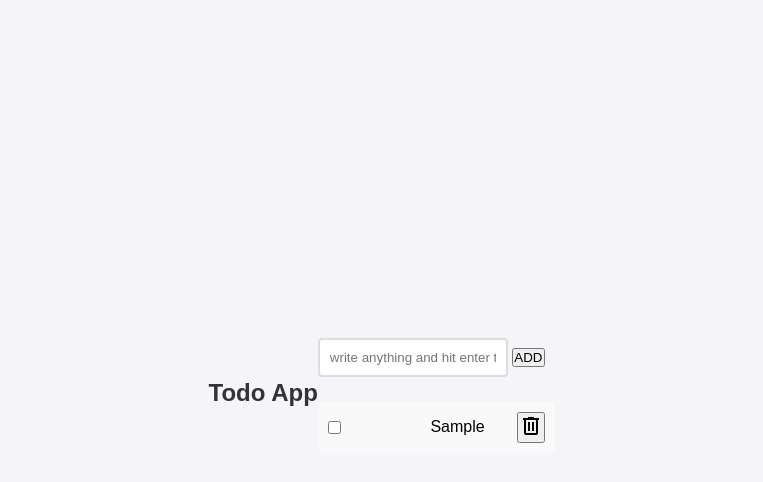
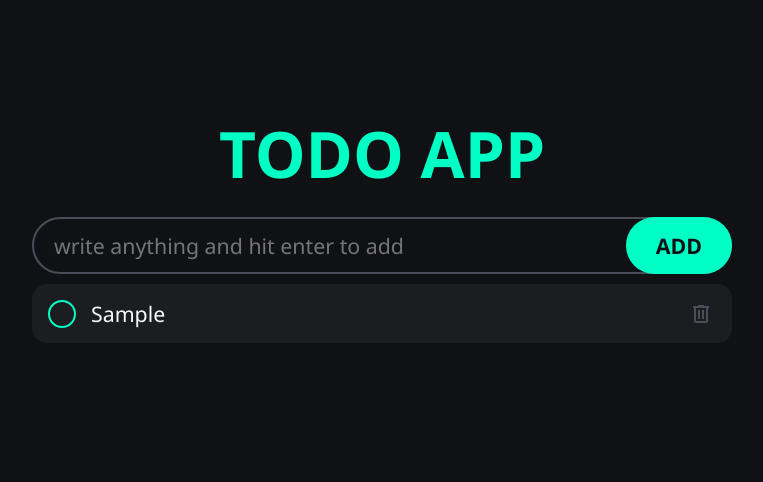
Before and after one commit to zesper11/todo-app-by-zesper, a plain HTML site: page index.html in a window 1280 px wide. Both pictures are taken after typing "Sample" into the empty fields and a click on the button "ADD". Shown: the whole page, without its empty margins (258-1021 px from the left). Drawn offline with Linux system fonts and the light colour scheme.

Commit message:
Update style.css

```diff
--- a/style.css
+++ b/style.css
@@ -1,92 +1,142 @@
-
-/* Reset some styles */
-* {
+:root{
+    --background: #101114;
+    --primary-color: #1C1D20;
+    --secondary-color: #4A4D57;
+    --accent-color: #00FFC4;
+    --text-color: #F9F9F9;
+}
+*{
     margin: 0;
     padding: 0;
+}
+html{
+  font-family: 'Segoe UI', Tahoma, Geneva, Verdana, sans-serif;
+  font-size: 16pt;
+  color: var(--text-color);
+}
+body{
+    min-height: 100vh;
+    padding: 10px;
+    background-color: var(--background);
+    display: flex;
+    flex-direction: column;
+    align-items: center;
+}
+h1{
+    margin-top: 100px;
+    margin-bottom: 20px;
+    font-size: 3rem;
+    font-weight: 800;
+    text-transform: uppercase;
+    text-align: center;
+    color: var(--accent-color);
+}
+.wrapper{
+    width: 700px;
+    max-width: 100%;
+    display: flex;
+    flex-direction: column;
+    gap: 10px;
+}
+#todo-input{
     box-sizing: border-box;
+    padding: 12px 20px;
+    width: 100%;
+    background: none;
+    border: 2px solid var(--secondary-color);
+    border-radius: 1000px;
+    font: inherit;
+    color: var(--text-color);
+    caret-color: var(--accent-color);
 }
+#todo-input:focus{
+    outline: none;
+}
+form{
+    position: relative;
+}
+#add-button{
+    position: absolute;
+    top: 0;
+    right: 0;
 
-/* Body */
-body {
-    font-family: Arial, sans-serif;
-    background-color: #f4f4f9;
+    background-color: var(--accent-color);
+    height: 100%;
+    padding: 0 30px;
+    border: none;
+    border-radius: 1000px;
+    font: inherit;
+    font-weight: 600;
+    color: var(--background);
+    cursor: pointer;
+}
+.todo{
+    margin-bottom: 10px;
+    padding: 0 16px;
+    background-color: var(--primary-color);
+    border-radius: 15px;
+    display: flex;
+    align-items: center;
+}
+.todo .todo-text{
+    padding: 15px;
+    padding-right: 0;
+    flex-grow: 1;
+    transition: 200ms ease;
+}
+.delete-button{
+    padding: 3px;
+    background: none;
+    border: none;
     display: flex;
     justify-content: center;
     align-items: center;
-    height: 100vh;
-}
-
-/* Container for the to-do app */
-.app-container {
-    background-color: #ffffff;
-    border-radius: 8px;
-    padding: 20px;
-    width: 300px;
-    box-shadow: 0 4px 8px rgba(0, 0, 0, 0.1);
-    text-align: center;
-}
-
-h1 {
-    color: #333;
-    font-size: 24px;
-    margin-bottom: 15px;
-}
-
-/* Input field and button */
-#todo-input {
-    width: 80%;
-    padding: 10px;
-    margin-bottom: 15px;
-    border: 2px solid #ddd;
-    border-radius: 4px;
-}
-
-#add-btn {
-    width: 80%;
-    padding: 10px;
-    border: none;
-    border-radius: 4px;
-    background-color: #5cb85c;
-    color: white;
-    font-size: 16px;
     cursor: pointer;
 }
-
-#add-btn:hover {
-    background-color: #4cae4c;
+.delete-button svg{
+    transition: 200ms ease;
 }
-
-/* List styling */
-ul {
-    list-style-type: none;
-    padding: 0;
+.delete-button:hover svg{
+    fill: #ff0033;
 }
-
-li {
-    background-color: #f9f9f9;
-    margin: 10px 0;
-    padding: 10px;
-    border-radius: 4px;
+.custom-checkbox{
+    border: 2px solid var(--accent-color);
+    border-radius: 50%;
+    min-height: 20px;
+    min-width: 20px;
     display: flex;
-    justify-content: space-between;
+    justify-content: center;
     align-items: center;
-    transition: background-color 0.3s ease;
-}
-
-li:hover {
-    background-color: #f1f1f1;
-}
-
-/* Remove button */
-.delete-btn {
-    background-color: #d9534f;
-    border: none;
-    color: white;
-    border-radius: 50%;
-    padding: 5px 10px;
+    flex-shrink: 0;
+    transition: 200ms ease;
     cursor: pointer;
 }
-
-.delete-btn:hover {
-    background-color: #c9302c;
+input[type="checkbox"]:checked ~ .custom-checkbox{
+    background-color: var(--accent-color);
 }
+input[type="checkbox"]:checked ~ .custom-checkbox svg{
+    fill: var(--primary-color);
+}
+input[type="checkbox"]:checked ~ .todo-text{
+    text-decoration: line-through;
+    color: var(--secondary-color);
+}
+input[type="checkbox"]{
+    display: none;
+}
+@media(max-width: 500px){
+    html{
+        font-size: 12pt;
+    }
+    #add-button{
+        position: unset;
+        width: 100%;
+        margin-top: 10px;
+        padding: 15px;
+        height: auto;
+    }
+    h1{
+        margin-top: 50px;
+        font-size: 15vw;
+    }
+}
```
